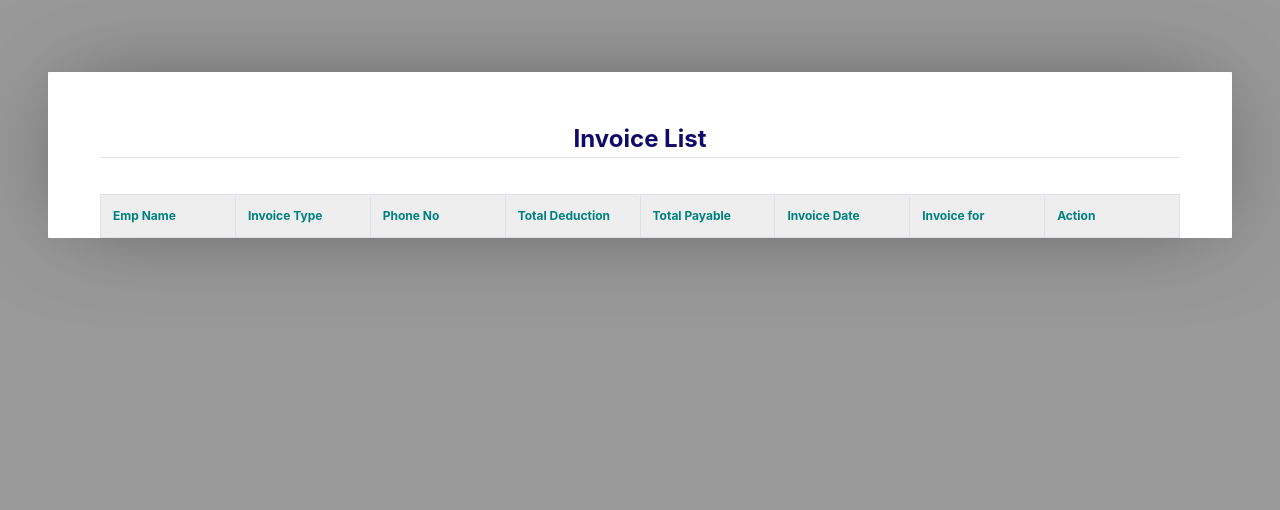
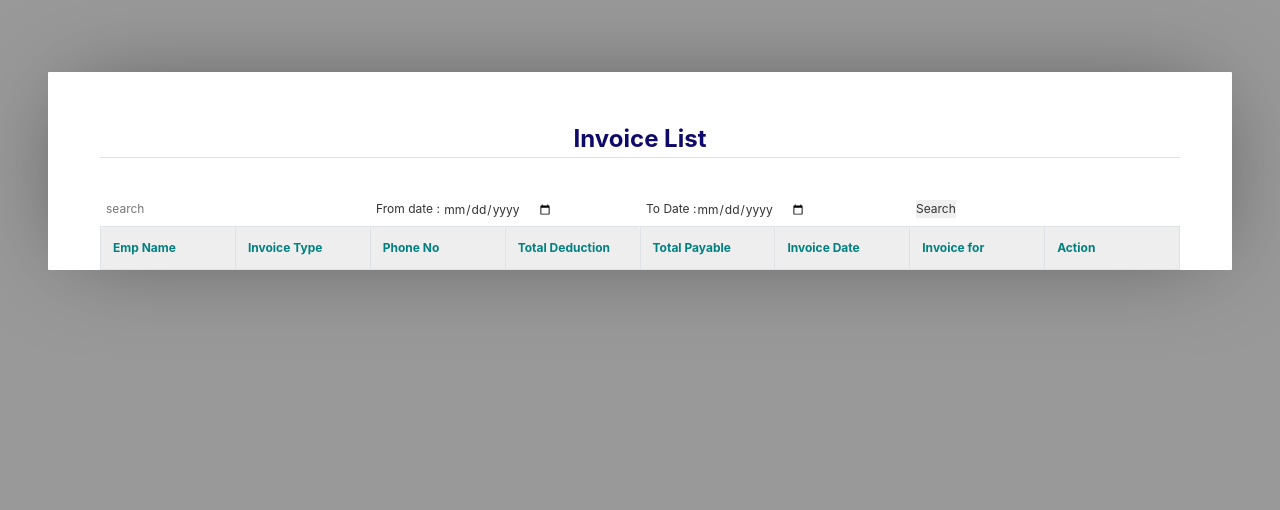
Before and after one commit to diwash29/BidOcean-Invoice-, a Django app: template user_invoice/templates/user_invoice/invoice_list.html in a window 1280 px wide. Shown: the part 56-566 px from the top of the page. Run offline with Django 3.2, Linux system fonts and the light colour scheme; the template is opened without the code that fills it, so the values that code supplies are empty; some libraries are stand-ins or nearby versions.

Commit message:
search for invoices

```diff
--- a/user_invoice/templates/user_invoice/employee_list.html
+++ b/user_invoice/templates/user_invoice/employee_list.html
@@ -140,7 +140,7 @@ tr:hover .cut { opacity: 1; }
 							<option value="">Select Role</option>
 
 							{% for roledata in roles %}
-								<option value='{{roledata.id}}'  {% if roledata.id == request.GET.role|add:"0"  %}  selected  {% endif %}> {{roledata.name}}</option>
+								<option value='{{roledata.id}}'  {% if roledata.id == request.GET.role  %} selected  {% endif %}> {{roledata.name}}</option>
 							{% endfor %}
 						</select>
 					</td>
--- a/user_invoice/templates/user_invoice/invoice_list.html
+++ b/user_invoice/templates/user_invoice/invoice_list.html
@@ -125,6 +125,16 @@ tr:hover .cut { opacity: 1; }
 				<td align="right"></td>
 			</tr>
 		</table>
+		<form>
+			<table>
+				<tr>
+					<td><input type="text" name="search" value="{{request.GET.search}}" placeholder="search"></td>
+					<td>From date : <input type="date" name="from_date" value="{{request.GET.from_date}}"></td>
+					<td>To Date :<input type="date" name="to_date" value="{{request.GET.to_date}}"></td>
+					<td><input type="submit" name="submitbtn" value="Search"></td>
+				</tr>
+			</table>
+		</form>
 		<table cellpadding="0" cellspacing="0" border="0" class="table table-bordered table-striped  display" width="100%">
 			<tr>
 				<th style="color: teal;"><b> Emp Name </b></th>
```
Also changed, not shown: user_invoice/views.py (+12 -0 lines).
